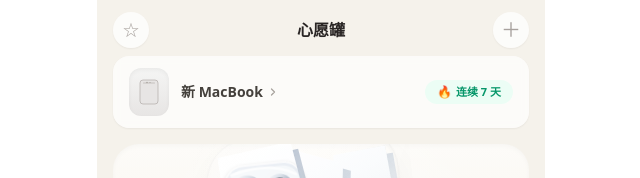
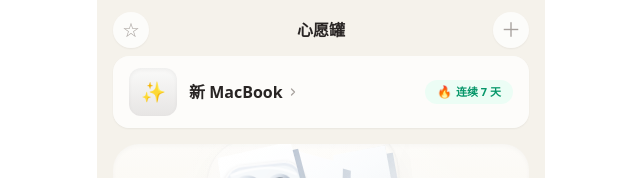
Before and after one commit to xiyan13411-ai/check-think, a Next.js app: page / in a window 1280 px wide. Shown: the top 178 px of the page, without its empty margins (319-959 px from the left). Built offline with nearby package versions, Linux system fonts and the light colour scheme.

Commit message:
feat: show active wish thumbnail

```diff
--- a/components/WishHeaderRow.tsx
+++ b/components/WishHeaderRow.tsx
@@ -3,36 +3,34 @@
 type WishHeaderRowProps = {
   title: string;
   streakDays: number;
+  thumbnail?: string;
+  onClick?: () => void;
 };
 
- export default function WishHeaderRow({ title, streakDays }: WishHeaderRowProps) {
+export default function WishHeaderRow({ title, streakDays, thumbnail = "✨", onClick }: WishHeaderRowProps) {
   return (
-     <div className="mb-4 flex items-center gap-3 rounded-2xl bg-white/70 px-4 py-3 shadow-sm backdrop-blur-sm">
-       {/* Phone thumbnail */}
-       <div className="flex h-12 w-10 shrink-0 items-center justify-center rounded-xl bg-gradient-to-b from-stone-100 to-stone-200 shadow-inner">
-         <svg width="20" height="26" viewBox="0 0 20 26" fill="none">
-           <rect x="1" y="1" width="18" height="24" rx="3" fill="#e7e5e4" stroke="#a8a29e" strokeWidth="0.6" />
-           <rect x="4" y="3" width="12" height="2" rx="0.5" fill="#d6d3d1" />
-           <circle cx="8" cy="3.5" r="0.8" fill="#a8a29e" />
-           <circle cx="11" cy="3.5" r="0.6" fill="#a8a29e" />
-         </svg>
+    <button
+      type="button"
+      onClick={onClick}
+      className="mb-4 flex w-full items-center gap-3 rounded-2xl bg-white/75 px-4 py-3 text-left shadow-sm backdrop-blur-sm active:scale-[0.99]"
+    >
+      <div className="flex h-12 w-12 shrink-0 items-center justify-center rounded-xl bg-gradient-to-b from-stone-50 to-stone-200 text-xl shadow-inner">
+        {thumbnail}
       </div>
 
-       {/* Title */}
       <div className="flex-1">
         <div className="flex items-center gap-1">
-           <span className="text-sm font-semibold text-stone-700">{title}</span>
+          <span className="text-base font-semibold text-stone-800">{title}</span>
           <svg width="12" height="12" viewBox="0 0 24 24" fill="none" stroke="#a8a29e" strokeWidth="2.5" strokeLinecap="round" strokeLinejoin="round">
             <polyline points="9 18 15 12 9 6" />
           </svg>
         </div>
       </div>
 
-       {/* Streak badge */}
       <div className="flex shrink-0 items-center gap-1 rounded-full bg-emerald-50 px-3 py-1">
         <span className="text-xs leading-none">🔥</span>
         <span className="text-[11px] font-semibold text-emerald-600">连续 {streakDays} 天</span>
       </div>
-     </div>
+    </button>
   );
 }
```
Lines whose indentation alone changed are shown as unchanged.
